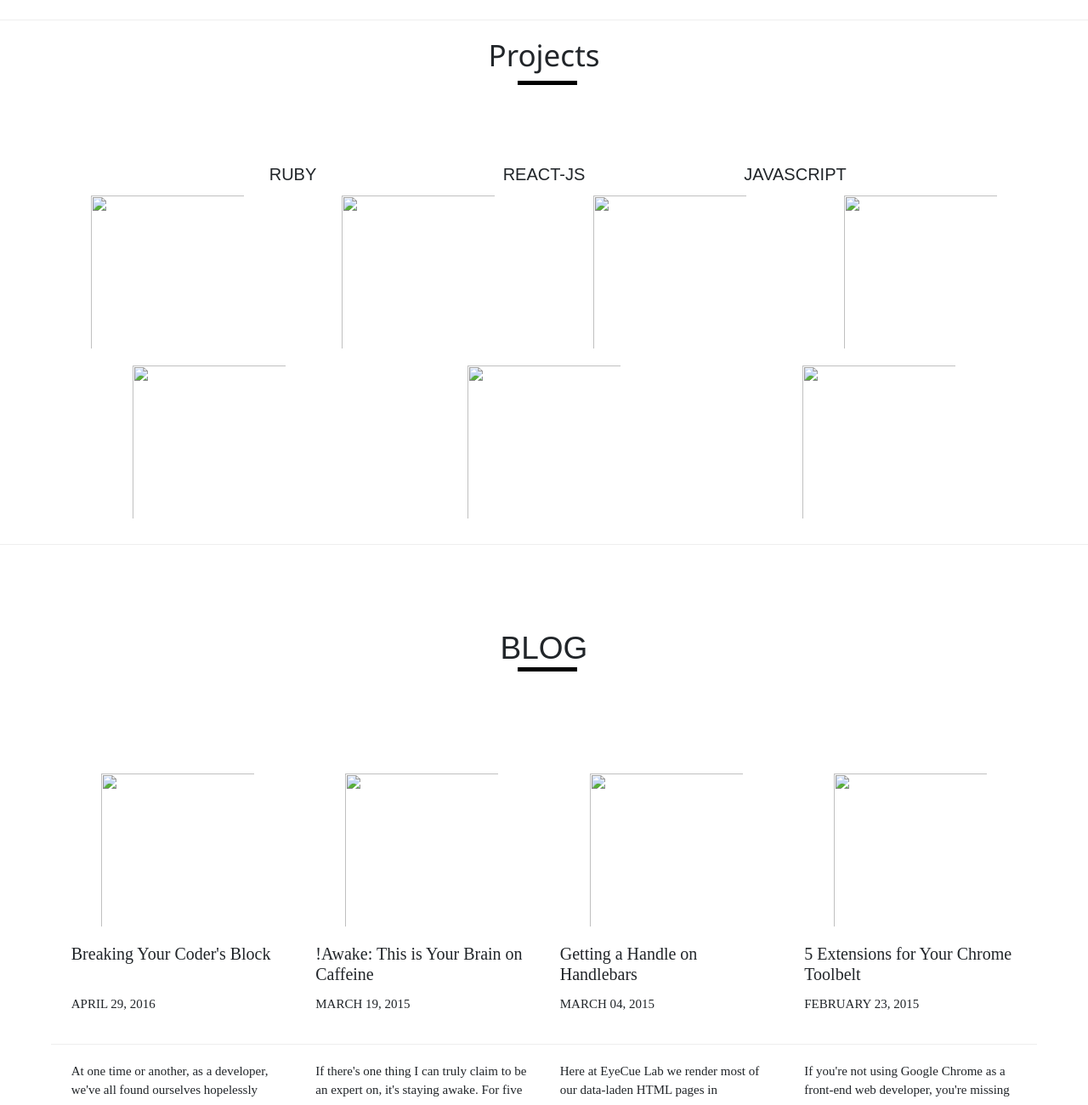
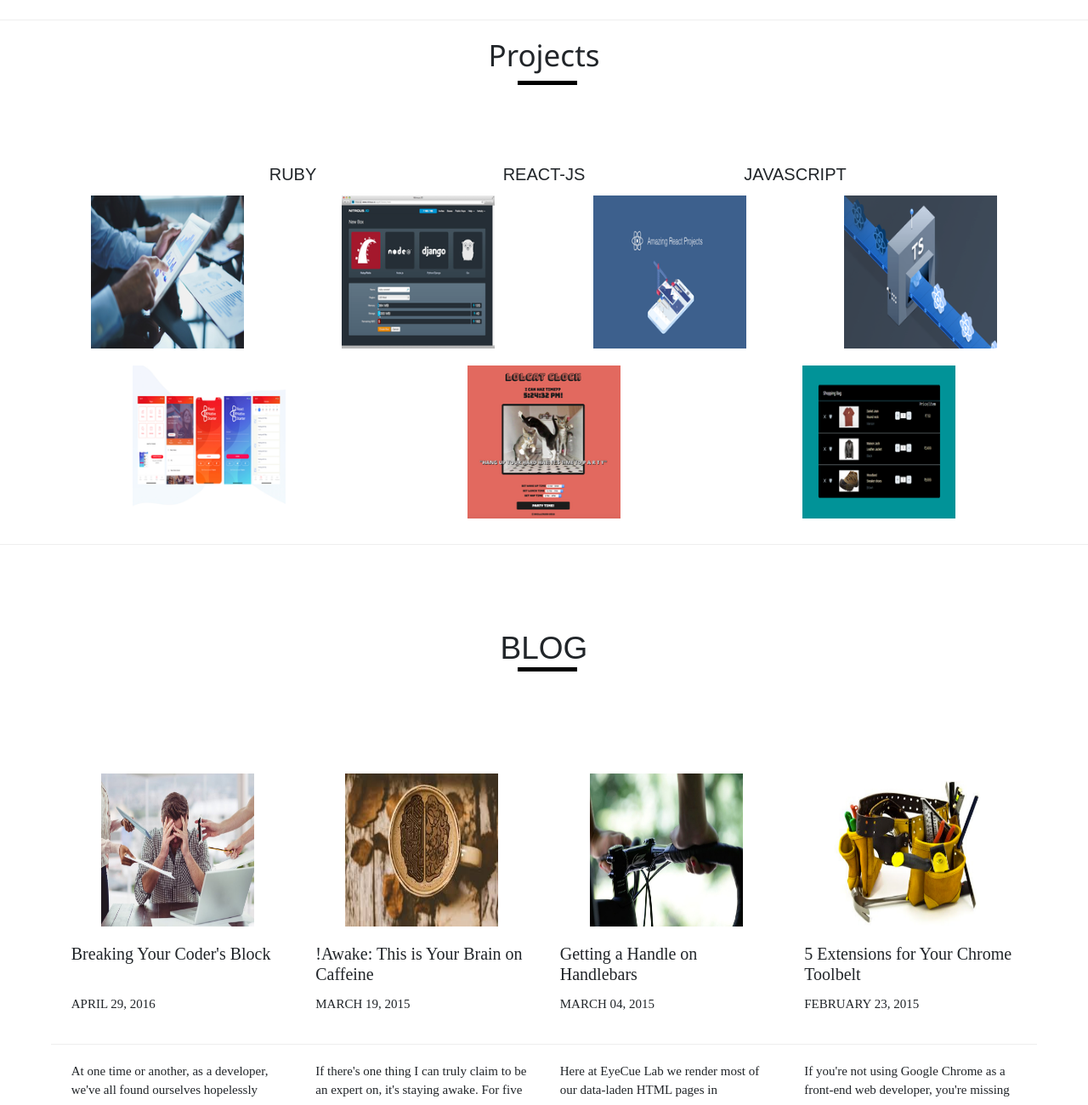
Before and after one commit to MaryJenniferY/findjennifer.github.io, a plain HTML site: page index.html in a window 1280 px wide. Shown: the part 1824-3124 px from the top of the page at 85% size. Drawn offline with nearby package versions, Linux system fonts and the light colour scheme; files that its build step writes are made by us from their sources; files whose address does not match are found by name.

Commit message:
Update index.html

```diff
--- a/index.html
+++ b/index.html
@@ -76,22 +76,22 @@
         <div class="liun"></div>
         <div class="row justify-content-center" style="margin-bottom: 50px">
             <div class="col-md-2 about-img" data-aos="fade-right">
-                <img src="images/a1.png">
+                <img src="a1.png">
                 <h4>Fast</h4>
                 <p>Fast load times and lag free interaction, my highest priority</p>
             </div>
             <div class="col-md-2 about-img" data-aos="fade-right">
-                <img src="images/a2.png">
+                <img src="a2.png">
                 <h4>Intuitive</h4>
                 <p>Strong preference for easy to use, intuitive UX/UI</p>
             </div>
             <div class="col-md-2 about-img" data-aos="fade-left">
-                <img src="images/a3.png">
+                <img src="a3.png">
                 <h4>Responsive</h4>
                 <p>My layouts will work on any device, big or small.</p>
             </div>
             <div class="col-md-2 about-img" data-aos="fade-left">
-                <img src="images/a4.png">
+                <img src="a4.png">
                 <h4>Dynamic</h4>
                 <p>Websites don't have to be static, I love making pages come to life.</p>
             </div>
@@ -198,27 +198,27 @@
 
             <div class="row r1">
             <div class="col-sm-3">
-                <img src="images/blog/pic1.png">
+                <img src="pic1.png">
                 </div>
                 <div class="col-sm-3">
-                <img src="images/blog/pic2.png">
+                <img src="pic2.png">
                 </div>
                 <div class="col-sm-3">
-                <img src="images/blog/pic3.png">
+                <img src="pic3.png">
                 </div>
                 <div class="col-sm-3">
-                <img src="images/blog/pic4.png">
+                <img src="pic4.png">
                 </div>
             </div>
             <div class="row r1">
                 <div class="col-sm-4">
-                <img src="images/blog/pic5.png">
+                <img src="pic5.png">
                 </div>
                 <div class="col-sm-4">
-                <img src="images/blog/pic6.png">
+                <img src="pic6.png">
                 </div>
                 <div class="col-sm-4">
-                <img src="images/blog/pic7.png">
+                <img src="pic7.png">
                 </div>
             </div>
 
@@ -233,7 +233,7 @@
         <div class="liun"  ></div>
         <div class="row justify-content-center">
             <div class = "col-md-3 post " data-aos="fade-right">
-                <img src="images/bb/bpic3(3).jpg">
+                <img src="bpic3(3).jpg">
                 <br>
                 <h4>Breaking Your Coder's Block</h4>
                 <p>APRIL 29, 2016</p>
@@ -242,7 +242,7 @@
             </div>
 
             <div class = "col-md-3 post" data-aos="fade-right">
-                <img src="images/bb/bpic3(4).jpg">
+                <img src="bpic3(4).jpg">
                 <br>
                 <h4>!Awake: This is Your Brain on Caffeine</h4>
                 <p>MARCH 19, 2015</p>
@@ -251,7 +251,7 @@
             </div>
 
             <div class = "col-md-3 post" data-aos="fade-left">
-                <img src="images/bb/bpic3(1).jpg">
+                <img src="bpic3(1).jpg">
                 <br>
                 <h4>Getting a Handle on Handlebars</h4>
                 <p>MARCH 04, 2015</p>
@@ -260,7 +260,7 @@
             </div>
 
             <div class = "col-md-3 post" data-aos="fade-left">
-                <img src="images/bb/bpic3(2).jpg">
+                <img src="bpic3(2).jpg">
                 <br>
                 <h4>5 Extensions for Your Chrome Toolbelt</h4>
                 <p>FEBRUARY 23, 2015</p>
```
